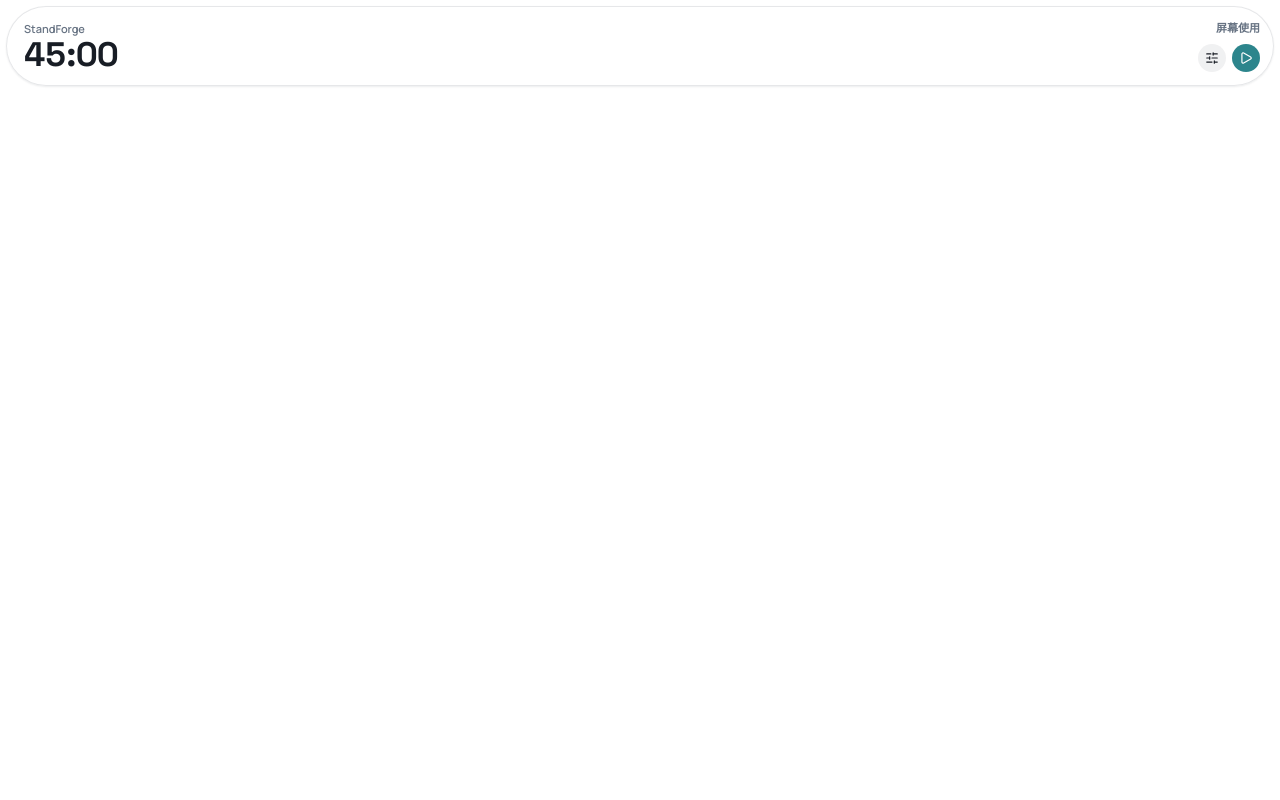
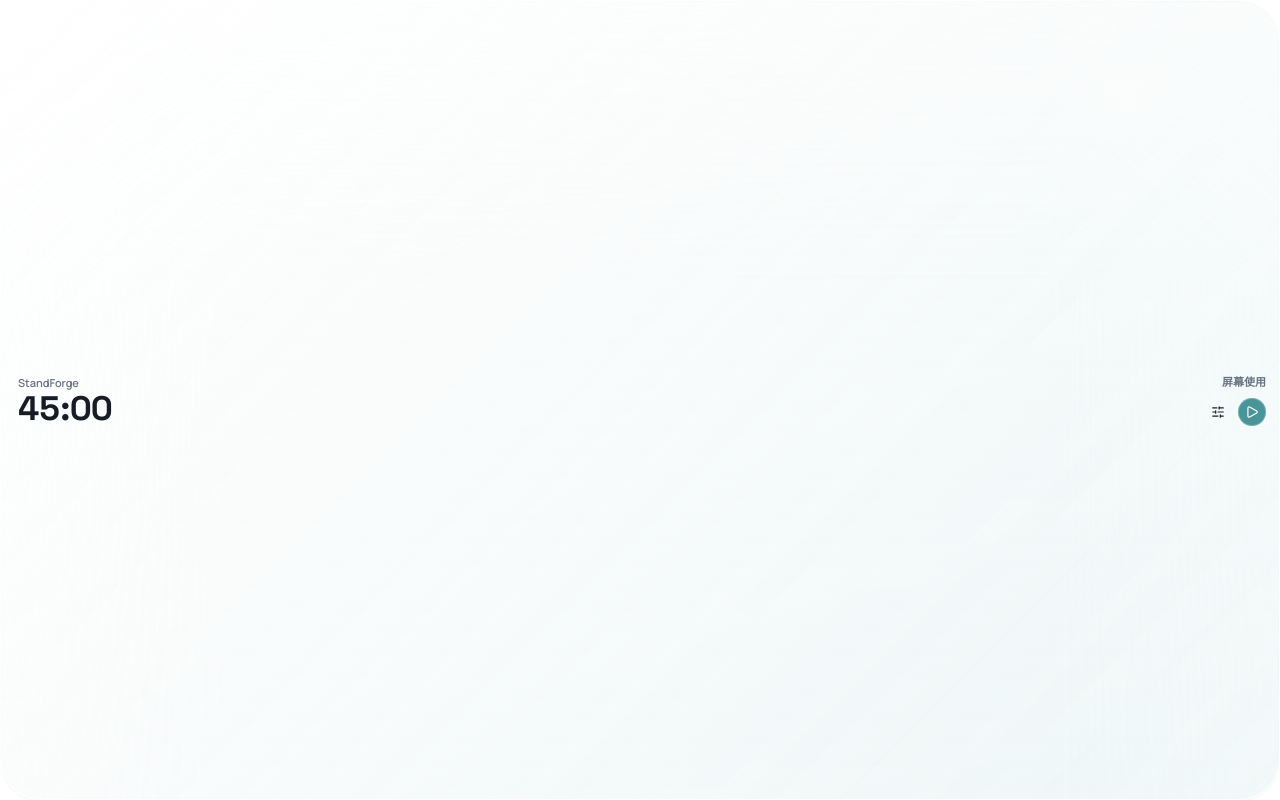
Before and after one commit to Aucannot/StandForge, a React (Vite) app: page / in a window 1280 px wide. Built offline with nearby package versions, Linux system fonts and the light colour scheme.

Commit message:
Refine liquid glass floating window

```diff
--- a/src-tauri/tauri.conf.json
+++ b/src-tauri/tauri.conf.json
@@ -15,7 +15,7 @@
         "title": "StandForge Floating Timer",
         "label": "floating",
         "width": 340,
-        "height": 92,
+        "height": 80,
         "resizable": true,
         "center": false,
         "x": 24,
@@ -23,6 +23,11 @@
         "decorations": false,
         "transparent": true,
         "backgroundColor": [0, 0, 0, 0],
+        "windowEffects": {
+          "effects": ["popover"],
+          "state": "active",
+          "radius": 40
+        },
         "alwaysOnTop": true,
         "visibleOnAllWorkspaces": true,
         "skipTaskbar": false,
--- a/src/components/FloatingWindow.tsx
+++ b/src/components/FloatingWindow.tsx
@@ -150,7 +150,7 @@ export function FloatingWindow() {
   }, [isExpanded, loadTodayStats, status]);
 
   const safeRemaining = Math.max(0, remainingSeconds);
-  const uiSkin = config?.ui_skin ?? 'classic';
+  const uiSkin = config?.ui_skin ?? 'liquid_glass';
   const notificationsEnabled = config?.notifications_enabled ?? true;
   const isIdle = status === 'idle';
   const isPaused = status === 'paused';
--- a/src/index.css
+++ b/src/index.css
@@ -179,7 +179,7 @@ html.is-floating {
   --floating-inner-radius: 32px;
   width: 100vw;
   height: 100vh;
-  padding: 6px;
+  padding: 0;
   display: flex;
   align-items: flex-start;
   justify-content: center;
@@ -188,13 +188,14 @@ html.is-floating {
 
 .floating-shell-expanded {
   align-items: stretch;
-  padding: 6px;
+  padding: 0;
 }
 
 .floating-card {
   position: relative;
   width: 100%;
-  height: 80px;
+  height: 100%;
+  min-height: 80px;
   padding: 11px 13px 11px 17px;
   display: flex;
   align-items: center;
@@ -730,14 +731,15 @@ html.is-floating {
 
 .floating-skin-liquid-glass .floating-card {
   background:
-    linear-gradient(135deg, rgba(255, 255, 255, 0.72), rgba(255, 255, 255, 0.34) 48%, rgba(232, 249, 250, 0.5)),
-    rgba(255, 255, 255, 0.34);
+    linear-gradient(135deg, rgba(255, 255, 255, 0.32), rgba(255, 255, 255, 0.08) 48%, rgba(214, 248, 250, 0.12)),
+    linear-gradient(180deg, rgba(255, 255, 255, 0.18), rgba(255, 255, 255, 0.04));
   border-color: rgba(255, 255, 255, 0.58);
   box-shadow:
-    0 0 0 1px rgba(255, 255, 255, 0.72) inset,
-    0 1px 2px rgba(15, 23, 42, 0.08);
-  backdrop-filter: blur(34px) saturate(1.85);
-  -webkit-backdrop-filter: blur(34px) saturate(1.85);
+    0 0 0 1px rgba(255, 255, 255, 0.62) inset,
+    0 1px 0 rgba(255, 255, 255, 0.36) inset,
+    0 1px 2px rgba(15, 23, 42, 0.05);
+  backdrop-filter: blur(64px) saturate(2.35) brightness(1.08);
+  -webkit-backdrop-filter: blur(64px) saturate(2.35) brightness(1.08);
 }
 
 .floating-skin-liquid-glass .floating-card::before {
@@ -747,8 +749,23 @@ html.is-floating {
   border-radius: inherit;
   pointer-events: none;
   background:
-    linear-gradient(180deg, rgba(255, 255, 255, 0.62), rgba(255, 255, 255, 0) 34%),
-    linear-gradient(135deg, rgba(255, 255, 255, 0.2), rgba(24, 120, 126, 0.08));
+    radial-gradient(130px 72px at 18% 0%, rgba(255, 255, 255, 0.62), rgba(255, 255, 255, 0) 70%),
+    radial-gradient(120px 88px at 88% 12%, rgba(255, 255, 255, 0.42), rgba(255, 255, 255, 0) 62%),
+    linear-gradient(135deg, rgba(255, 255, 255, 0.18), rgba(24, 120, 126, 0.06));
+  z-index: 0;
+}
+
+.floating-skin-liquid-glass .floating-card::after {
+  content: "";
+  position: absolute;
+  inset: 1px;
+  border-radius: calc(var(--floating-radius) - 1px);
+  pointer-events: none;
+  background:
+    linear-gradient(180deg, rgba(255, 255, 255, 0.46), rgba(255, 255, 255, 0) 35%),
+    linear-gradient(90deg, rgba(255, 255, 255, 0.3), rgba(255, 255, 255, 0) 18%, rgba(255, 255, 255, 0) 82%, rgba(255, 255, 255, 0.34));
+  opacity: 0.85;
+  z-index: 0;
 }
 
 .floating-skin-liquid-glass .floating-card-expanded .floating-header,
@@ -757,40 +774,42 @@ html.is-floating {
 .floating-skin-liquid-glass .floating-stat,
 .floating-skin-liquid-glass .floating-record-list,
 .floating-skin-liquid-glass .floating-empty {
-  background: rgba(255, 255, 255, 0.36);
-  border-color: rgba(255, 255, 255, 0.48);
-  backdrop-filter: blur(22px) saturate(1.55);
-  -webkit-backdrop-filter: blur(22px) saturate(1.55);
+  background: rgba(255, 255, 255, 0.14);
+  border-color: rgba(255, 255, 255, 0.34);
+  box-shadow: 0 0 0 1px rgba(255, 255, 255, 0.24) inset;
+  backdrop-filter: blur(34px) saturate(1.9);
+  -webkit-backdrop-filter: blur(34px) saturate(1.9);
 }
 
 .floating-skin-liquid-glass .floating-tabs-list {
-  background: rgba(255, 255, 255, 0.3);
-  box-shadow: 0 0 0 1px rgba(255, 255, 255, 0.42) inset;
+  background: rgba(255, 255, 255, 0.12);
+  box-shadow: 0 0 0 1px rgba(255, 255, 255, 0.38) inset;
 }
 
 .floating-skin-liquid-glass .floating-icon-btn,
 .floating-skin-liquid-glass .floating-chip-button,
 .floating-skin-liquid-glass .floating-skin-option {
-  background: rgba(255, 255, 255, 0.38);
-  border-color: rgba(255, 255, 255, 0.44);
-  backdrop-filter: blur(18px) saturate(1.45);
-  -webkit-backdrop-filter: blur(18px) saturate(1.45);
+  background: rgba(255, 255, 255, 0.16);
+  border-color: rgba(255, 255, 255, 0.36);
+  box-shadow: 0 0 0 1px rgba(255, 255, 255, 0.22) inset;
+  backdrop-filter: blur(24px) saturate(1.7);
+  -webkit-backdrop-filter: blur(24px) saturate(1.7);
 }
 
 .floating-skin-liquid-glass .floating-primary-btn,
 .floating-skin-liquid-glass .floating-skin-option.is-active {
-  background: rgba(24, 120, 126, 0.72);
+  background: rgba(24, 120, 126, 0.78);
   color: white;
 }
 
 .dark .floating-skin-liquid-glass .floating-card {
   background:
-    linear-gradient(135deg, rgba(28, 36, 46, 0.72), rgba(15, 23, 42, 0.42) 48%, rgba(12, 54, 58, 0.48)),
-    rgba(15, 23, 42, 0.38);
-  border-color: rgba(255, 255, 255, 0.16);
+    linear-gradient(135deg, rgba(28, 36, 46, 0.4), rgba(15, 23, 42, 0.18) 48%, rgba(12, 54, 58, 0.2)),
+    linear-gradient(180deg, rgba(255, 255, 255, 0.08), rgba(255, 255, 255, 0.02));
+  border-color: rgba(255, 255, 255, 0.24);
   box-shadow:
-    0 0 0 1px rgba(255, 255, 255, 0.08) inset,
-    0 1px 2px rgba(0, 0, 0, 0.24);
+    0 0 0 1px rgba(255, 255, 255, 0.16) inset,
+    0 1px 2px rgba(0, 0, 0, 0.16);
 }
 
 .dark .floating-skin-liquid-glass .floating-card-expanded .floating-header,
@@ -799,16 +818,16 @@ html.is-floating {
 .dark .floating-skin-liquid-glass .floating-stat,
 .dark .floating-skin-liquid-glass .floating-record-list,
 .dark .floating-skin-liquid-glass .floating-empty {
-  background: rgba(255, 255, 255, 0.08);
-  border-color: rgba(255, 255, 255, 0.14);
+  background: rgba(255, 255, 255, 0.06);
+  border-color: rgba(255, 255, 255, 0.16);
 }
 
 .dark .floating-skin-liquid-glass .floating-tabs-list,
 .dark .floating-skin-liquid-glass .floating-icon-btn,
 .dark .floating-skin-liquid-glass .floating-chip-button,
 .dark .floating-skin-liquid-glass .floating-skin-option {
-  background: rgba(255, 255, 255, 0.1);
-  border-color: rgba(255, 255, 255, 0.12);
+  background: rgba(255, 255, 255, 0.08);
+  border-color: rgba(255, 255, 255, 0.16);
 }
 
 @keyframes fade-up {
```
Also changed, not shown: 2 other files (tests, documents, lock files or other folders).
